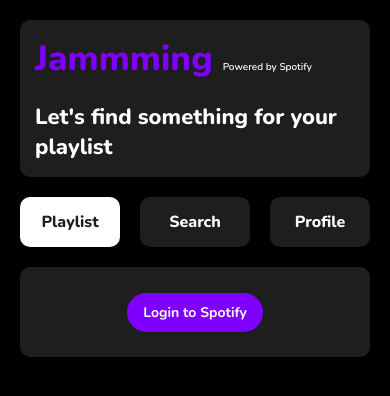
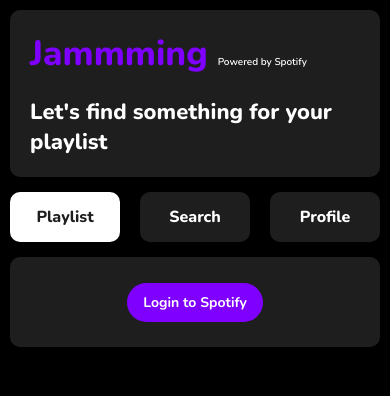
Before and after one commit to Gabrielhzt/Jamming, a React (Create React App) app: page / in a window 390 px wide. Shown: the top 396 px of the page. Built offline with nearby package versions, Linux system fonts and the light colour scheme.

Commit message:
Enhance the design for mobile device

```diff
--- a/src/App/App.css
+++ b/src/App/App.css
@@ -244,6 +244,28 @@
 
     .box-1,
     .box-7 {
-        padding: 15px;
+        padding: 20px;
+    }
+
+
+    .box-1 {
+        margin: 10px;
+    }
+
+    .box-4,
+    .box-4-active,
+    .box-5,
+    .box-5-active,
+    .box-6,
+    .box-6-active,
+    .box-7,
+    .box-7-active {
+        margin: 10px;
+        margin-bottom: 5px;
+        margin-top: 5px;
+    }
+
+    .box-8 {
+        margin: 10px;
     }
 }
```
